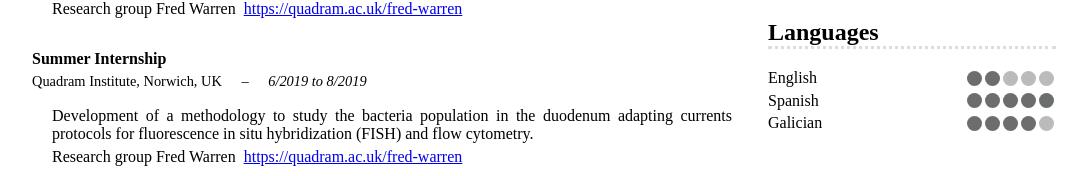
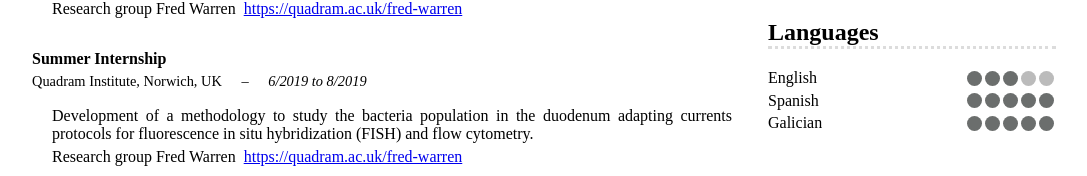
Before and after one commit to naltiva/CV, a React (Vite) app: page / in a window 1280 px wide. Shown: the part 480-656 px from the top of the page, without its empty margins (112-1199 px from the left). Built offline with nearby package versions, Linux system fonts and the light colour scheme.

Commit message:
chage score language

```diff
--- a/src/page.tsx
+++ b/src/page.tsx
@@ -139,9 +139,9 @@ const ColumnRight =() => {
             </div>
             <div className="column--right__language">
                 <h2 className="section-header">Languages</h2>
-                <DotBar idiom="English" score={2} />
+                <DotBar idiom="English" score={3} />
                 <DotBar idiom="Spanish" score={5}/>
-                <DotBar idiom="Galician" score={4}/>
+                <DotBar idiom="Galician" score={5}/>
             </div>
             <div className="column--right__interests">
                 <h2 className="section-header">Hobbies</h2>
```
